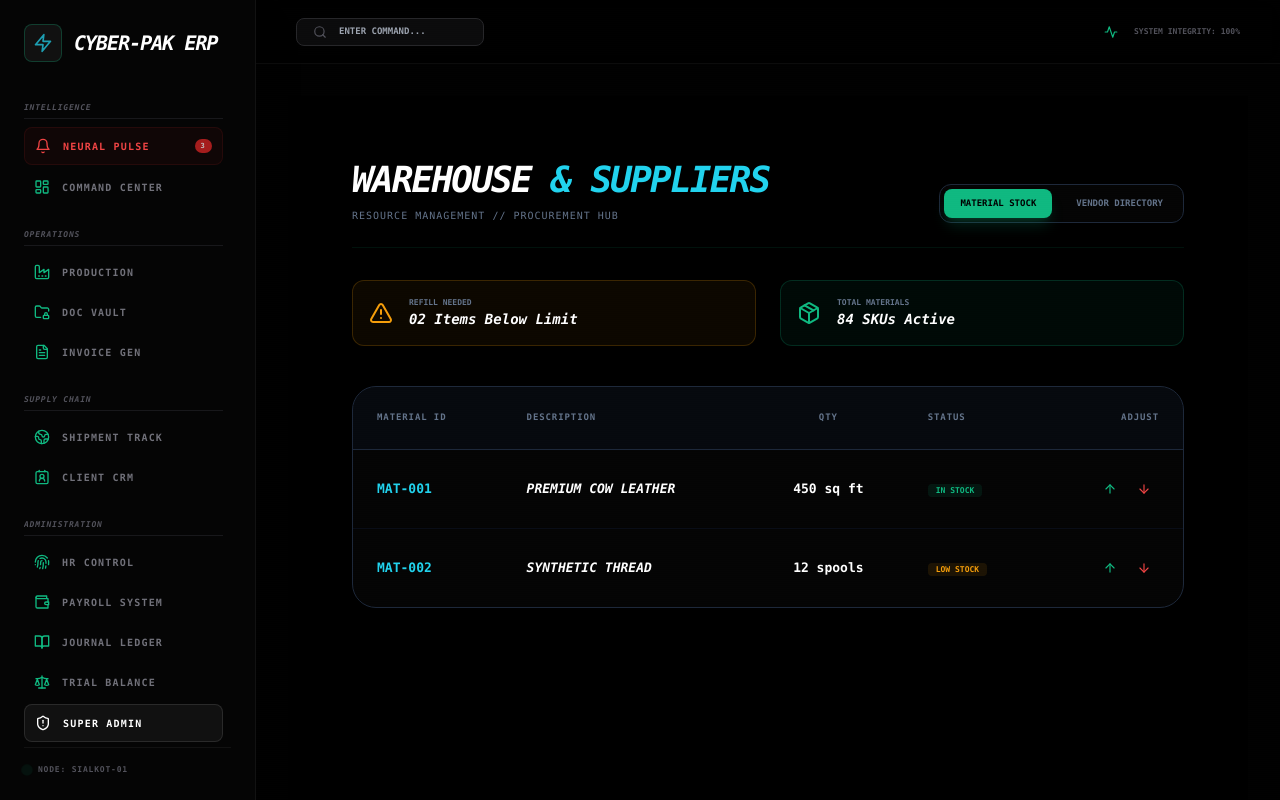
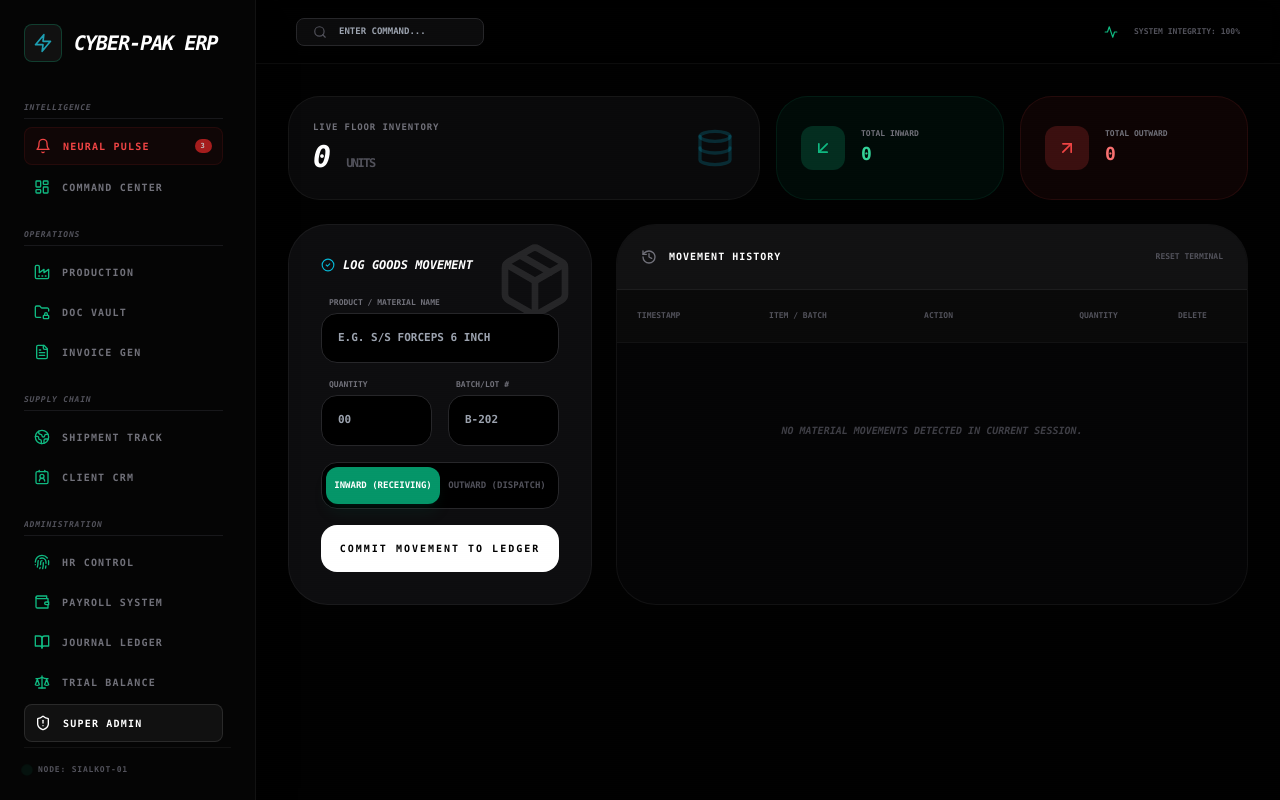
Before and after one commit to champdevil420-glitch/cyber-pak-erp, a Next.js app: page /inventory in a window 1280 px wide. Built offline with nearby package versions, Linux system fonts and the light colour scheme.

Commit message:
Complete Unified Goods Movement Engine

```diff
--- a/app/inventory/page.tsx
+++ b/app/inventory/page.tsx
@@ -1,90 +1,220 @@
 "use client";
-import { useState } from "react";
-import { Box, AlertTriangle, ArrowDown, ArrowUp, Truck, Users, Package, Search } from "lucide-react";
+import React, { useState, useEffect } from "react";
+import {
+  Package, ArrowDownLeft, ArrowUpRight,
+  Database, History, Search, Filter,
+  Trash2, Download, CheckCircle2
+} from "lucide-react";
 
-export default function InventoryPage() {
-  const [activeTab, setActiveTab] = useState("stock"); // 'stock' or 'suppliers'
+export default function InventoryMaster() {
+  const [mounted, setMounted] = useState(false);
+  const [movement, setMovement] = useState<any[]>([]);
+  const [form, setForm] = useState({
+    itemName: "",
+    quantity: "",
+    type: "Inward",
+    batch: "",
+    unit: "Pcs"
+  });
 
-  const [items] = useState([
-    { id: "MAT-001", name: "Premium Cow Leather", qty: 450, unit: "sq ft", status: "In Stock" },
-    { id: "MAT-002", name: "Synthetic Thread", qty: 12, unit: "spools", status: "Low Stock" },
-  ]);
+  // Load Data
+  useEffect(() => {
+    setMounted(true);
+    const saved = localStorage.getItem("cyberPak_inventory_v3");
+    if (saved) setMovement(JSON.parse(saved));
+  }, []);
 
-  const [suppliers] = useState([
-    { id: "SUP-101", name: "Sialkot Tannery Hub", category: "Raw Leather", leadTime: "3-5 Days", rating: "98%" },
-    { id: "SUP-102", name: "Pak-Global Chemicals", category: "Dyes & Finishing", leadTime: "2 Days", rating: "92%" },
-    { id: "SUP-103", name: "Threads & Co.", category: "Hardware", leadTime: "1 Day", rating: "100%" },
-  ]);
+  // Save Data
+  const updateStorage = (newList: any[]) => {
+    setMovement(newList);
+    localStorage.setItem("cyberPak_inventory_v3", JSON.stringify(newList));
+  };
+
+  const handleLog = (e: React.FormEvent) => {
+    e.preventDefault();
+    if (!form.itemName || !form.quantity) return;
+
+    const newLog = {
+      id: Date.now(),
+      timestamp: new Date().toLocaleString('en-GB', {
+        day: '2-digit', month: 'short', hour: '2-digit', minute: '2-digit'
+      }),
+      ...form,
+      quantity: parseInt(form.quantity)
+    };
+
+    updateStorage([newLog, ...movement]);
+    setForm({ ...form, itemName: "", quantity: "", batch: "" });
+  };
+
+  const deleteLog = (id: number) => {
+    const filtered = movement.filter(item => item.id !== id);
+    updateStorage(filtered);
+  };
+
+  // Calculations
+  const totalIn = movement.filter(m => m.type === "Inward").reduce((a, b) => a + b.quantity, 0);
+  const totalOut = movement.filter(m => m.type === "Outward").reduce((a, b) => a + b.quantity, 0);
+  const currentStock = totalIn - totalOut;
+
+  if (!mounted) return null;
 
   return (
-    <div className="p-8 md:p-16 min-h-screen bg-black text-emerald-400 font-mono text-[13px]">
-      <div className="flex justify-between items-end mb-8 border-b border-emerald-500/10 pb-6">
+    <div className="space-y-6 animate-in fade-in slide-in-from-bottom-2 duration-700">
+
+      {/* HEADER & ANALYTICS */}
+      <div className="grid grid-cols-1 md:grid-cols-4 gap-4">
+        <div className="md:col-span-2 bg-zinc-900/40 border border-white/5 p-6 rounded-[2rem] flex items-center justify-between">
           <div>
-          <h1 className="text-4xl font-black italic tracking-tighter uppercase text-white">
-            Warehouse <span className="text-cyan-400">& Suppliers</span>
-          </h1>
-          <p className="text-[10px] text-slate-500 uppercase tracking-widest mt-2">Resource Management // Procurement Hub</p>
+            <p className="text-[9px] font-black text-zinc-500 uppercase tracking-widest mb-1">Live Floor Inventory</p>
+            <h2 className="text-3xl font-black italic text-white uppercase tracking-tighter">
+              {currentStock.toLocaleString()} <span className="text-xs text-zinc-600 not-italic">Units</span>
+            </h2>
           </div>
-        <div className="flex gap-2 bg-[#050505] p-1 rounded-xl border border-slate-800">
-            <button
-                onClick={() => setActiveTab("stock")}
-                className={`px-4 py-2 rounded-lg font-black text-[9px] uppercase transition-all ${activeTab === 'stock' ? 'bg-emerald-500 text-black shadow-lg shadow-emerald-500/20' : 'text-slate-500 hover:text-white'}`}
-            >
-                Material Stock
-            </button>
-            <button
-                onClick={() => setActiveTab("suppliers")}
-                className={`px-4 py-2 rounded-lg font-black text-[9px] uppercase transition-all ${activeTab === 'suppliers' ? 'bg-cyan-500 text-black shadow-lg shadow-cyan-500/20' : 'text-slate-500 hover:text-white'}`}
-            >
-                Vendor Directory
-            </button>
+          <Database size={40} className="text-cyan-500/20" />
+        </div>
+
+        <div className="bg-emerald-500/5 border border-emerald-500/10 p-6 rounded-[2rem] flex items-center gap-4">
+          <div className="p-3 bg-emerald-500/20 rounded-xl"><ArrowDownLeft className="text-emerald-500" size={20} /></div>
+          <div>
+            <p className="text-[8px] font-black text-zinc-500 uppercase">Total Inward</p>
+            <p className="text-lg font-black text-emerald-400">{totalIn}</p>
           </div>
         </div>
 
-      {activeTab === "stock" ? (
-        <div className="animate-in fade-in duration-500">
-          <div className="grid grid-cols-1 md:grid-cols-2 gap-6 mb-10">
-            <div className="bg-amber-500/5 border border-amber-500/20 p-4 rounded-xl flex items-center gap-4">
-                <AlertTriangle className="text-amber-500" />
+        <div className="bg-red-500/5 border border-red-500/10 p-6 rounded-[2rem] flex items-center gap-4">
+          <div className="p-3 bg-red-500/20 rounded-xl"><ArrowUpRight className="text-red-500" size={20} /></div>
           <div>
-                    <p className="text-[8px] text-slate-500 uppercase font-black">Refill Needed</p>
-                    <p className="text-sm font-bold text-white italic">02 Items Below Limit</p>
-                </div>
-            </div>
-            <div className="bg-emerald-500/5 border border-emerald-500/20 p-4 rounded-xl flex items-center gap-4">
-                <Package className="text-emerald-500" />
-                <div>
-                    <p className="text-[8px] text-slate-500 uppercase font-black">Total Materials</p>
-                    <p className="text-sm font-bold text-white italic">84 SKUs Active</p>
+            <p className="text-[8px] font-black text-zinc-500 uppercase">Total Outward</p>
+            <p className="text-lg font-black text-red-400">{totalOut}</p>
           </div>
         </div>
       </div>
 
-          <div className="bg-[#050505] border border-slate-800 rounded-3xl overflow-hidden">
-            <table className="w-full text-left">
-                <thead className="bg-slate-900/30 text-slate-500 uppercase text-[9px] font-black tracking-widest border-b border-slate-800">
+      <div className="grid grid-cols-1 lg:grid-cols-3 gap-6">
+
+        {/* INPUT PANEL */}
+        <div className="lg:col-span-1 space-y-4">
+          <form onSubmit={handleLog} className="bg-zinc-900/60 border border-white/5 p-8 rounded-[2.5rem] relative overflow-hidden">
+            <div className="absolute top-0 right-0 p-4 opacity-10"><Package size={80} /></div>
+
+            <h3 className="text-xs font-black uppercase italic mb-6 flex items-center gap-2">
+              <CheckCircle2 size={14} className="text-cyan-500" /> Log Goods Movement
+            </h3>
+
+            <div className="space-y-4 relative z-10">
+              <div>
+                <label className="text-[8px] font-black uppercase text-zinc-500 ml-2 mb-1 block">Product / Material Name</label>
+                <input
+                  required
+                  placeholder="e.g. S/S FORCEPS 6 INCH"
+                  className="w-full bg-black border border-zinc-800 p-4 rounded-2xl text-[11px] font-bold uppercase focus:border-cyan-500 outline-none transition-all"
+                  value={form.itemName}
+                  onChange={e => setForm({...form, itemName: e.target.value.toUpperCase()})}
+                />
+              </div>
+
+              <div className="grid grid-cols-2 gap-4">
+                <div>
+                  <label className="text-[8px] font-black uppercase text-zinc-500 ml-2 mb-1 block">Quantity</label>
+                  <input
+                    required
+                    type="number"
+                    placeholder="00"
+                    className="w-full bg-black border border-zinc-800 p-4 rounded-2xl text-[11px] font-bold outline-none"
+                    value={form.quantity}
+                    onChange={e => setForm({...form, quantity: e.target.value})}
+                  />
+                </div>
+                <div>
+                  <label className="text-[8px] font-black uppercase text-zinc-500 ml-2 mb-1 block">Batch/Lot #</label>
+                  <input
+                    placeholder="B-202"
+                    className="w-full bg-black border border-zinc-800 p-4 rounded-2xl text-[11px] font-bold uppercase outline-none"
+                    value={form.batch}
+                    onChange={e => setForm({...form, batch: e.target.value.toUpperCase()})}
+                  />
+                </div>
+              </div>
+
+              <div className="flex bg-black p-1 rounded-2xl border border-zinc-800">
+                <button
+                  type="button"
+                  onClick={() => setForm({...form, type: 'Inward'})}
+                  className={`flex-1 py-3 rounded-xl text-[9px] font-black uppercase transition-all ${form.type === 'Inward' ? 'bg-emerald-600 text-white shadow-lg shadow-emerald-900/20' : 'text-zinc-600'}`}
+                >
+                  Inward (Receiving)
+                </button>
+                <button
+                  type="button"
+                  onClick={() => setForm({...form, type: 'Outward'})}
+                  className={`flex-1 py-3 rounded-xl text-[9px] font-black uppercase transition-all ${form.type === 'Outward' ? 'bg-red-600 text-white shadow-lg shadow-red-900/20' : 'text-zinc-600'}`}
+                >
+                  Outward (Dispatch)
+                </button>
+              </div>
+
+              <button className="w-full bg-white text-black py-4 rounded-2xl font-black text-[10px] uppercase tracking-[0.2em] hover:bg-cyan-400 hover:scale-[1.02] transition-all active:scale-95 mt-4">
+                Commit Movement to Ledger
+              </button>
+            </div>
+          </form>
+        </div>
+
+        {/* LEDGER TABLE */}
+        <div className="lg:col-span-2 bg-zinc-900/20 border border-white/5 rounded-[2.5rem] flex flex-col overflow-hidden">
+          <div className="p-6 border-b border-white/5 flex justify-between items-center bg-white/5">
+            <div className="flex items-center gap-3">
+              <History size={16} className="text-zinc-500" />
+              <span className="text-[10px] font-black uppercase tracking-widest">Movement History</span>
+            </div>
+            <button
+              onClick={() => { if(window.confirm('Clear all logs?')) updateStorage([]); }}
+              className="text-[8px] font-black text-zinc-600 hover:text-red-500 uppercase transition-all"
+            >
+              Reset Terminal
+            </button>
+          </div>
+
+          <div className="flex-1 overflow-y-auto max-h-[500px] no-scrollbar">
+            <table className="w-full text-left border-collapse">
+              <thead className="sticky top-0 bg-[#0a0a0a] text-[8px] font-black text-zinc-600 uppercase border-b border-white/5 z-10">
                 <tr>
-                        <th className="p-6">Material ID</th>
-                        <th className="p-6">Description</th>
-                        <th className="p-6 text-center">Qty</th>
-                        <th className="p-6">Status</th>
-                        <th className="p-6 text-right">Adjust</th>
+                  <th className="p-5">Timestamp</th>
+                  <th className="p-5">Item / Batch</th>
+                  <th className="p-5">Action</th>
+                  <th className="p-5 text-right">Quantity</th>
+                  <th className="p-5 text-center">Delete</th>
                 </tr>
               </thead>
-                <tbody className="divide-y divide-slate-900/50">
-                    {items.map((item) => (
-                        <tr key={item.id} className="hover:bg-emerald-500/[0.02] transition-colors">
-                            <td className="p-6 text-cyan-400 font-bold">{item.id}</td>
-                            <td className="p-6 text-white font-black italic uppercase">{item.name}</td>
-                            <td className="p-6 text-center text-white font-bold">{item.qty} {item.unit}</td>
-                            <td className="p-6">
-                                <span className={`px-2 py-0.5 rounded text-[8px] font-black uppercase ${item.status === 'In Stock' ? 'bg-emerald-500/10 text-emerald-500' : 'bg-amber-500/10 text-amber-500'}`}>
-                                    {item.status}
+              <tbody className="divide-y divide-white/5">
+                {movement.length === 0 && (
+                  <tr>
+                    <td colSpan={5} className="p-20 text-center text-[10px] font-bold text-zinc-700 uppercase italic">
+                      No material movements detected in current session.
+                    </td>
+                  </tr>
+                )}
+                {movement.map((log) => (
+                  <tr key={log.id} className="group hover:bg-white/5 transition-all">
+                    <td className="p-5 text-[10px] text-zinc-500 font-mono">{log.timestamp}</td>
+                    <td className="p-5">
+                      <p className="text-[11px] font-black text-white leading-none">{log.itemName}</p>
+                      <p className="text-[8px] text-zinc-600 font-bold mt-1 uppercase">Batch: {log.batch || 'GENERAL'}</p>
+                    </td>
+                    <td className="p-5">
+                      <span className={`text-[8px] font-black px-2 py-1 rounded border uppercase tracking-tighter
+                        ${log.type === 'Inward' ? 'text-emerald-500 border-emerald-500/20 bg-emerald-500/5' : 'text-red-500 border-red-500/20 bg-red-500/5'}`}>
+                        {log.type}
                       </span>
                     </td>
-                            <td className="p-6 text-right flex justify-end gap-1">
-                                <button className="p-2 hover:bg-slate-800 rounded text-emerald-500"><ArrowUp size={14} /></button>
-                                <button className="p-2 hover:bg-slate-800 rounded text-red-500"><ArrowDown size={14} /></button>
+                    <td className={`p-5 text-right font-black text-xs ${log.type === 'Inward' ? 'text-emerald-400' : 'text-red-400'}`}>
+                      {log.type === 'Inward' ? '+' : '-'}{log.quantity.toLocaleString()}
+                    </td>
+                    <td className="p-5 text-center">
+                      <button onClick={() => deleteLog(log.id)} className="text-zinc-800 hover:text-red-500 transition-all">
+                        <Trash2 size={14} />
+                      </button>
                     </td>
                   </tr>
                 ))}
@@ -92,38 +222,7 @@ export default function InventoryPage() {
             </table>
           </div>
         </div>
-      ) : (
-        <div className="animate-in fade-in duration-500 space-y-4">
-          <div className="grid grid-cols-1 md:grid-cols-2 lg:grid-cols-3 gap-6">
-            {suppliers.map((sup) => (
-              <div key={sup.id} className="bg-[#050505] border border-slate-800 p-6 rounded-2xl group hover:border-cyan-400/30 transition-all">
-                <div className="flex justify-between items-start mb-6">
-                  <div className="p-3 bg-black rounded-lg border border-slate-800 text-cyan-400">
-                    <Truck size={20} />
       </div>
-                  <span className="text-[10px] text-emerald-500 font-black uppercase">{sup.rating} Reliability</span>
-                </div>
-                <h3 className="text-white font-black uppercase text-lg italic">{sup.name}</h3>
-                <p className="text-[10px] text-slate-500 uppercase font-bold tracking-tighter mb-6">{sup.category} // {sup.id}</p>
-
-                <div className="grid grid-cols-2 gap-4 text-[9px] uppercase font-black tracking-widest text-slate-600 mb-6">
-                  <div>
-                    <p className="mb-1">Lead Time</p>
-                    <p className="text-white">{sup.leadTime}</p>
-                  </div>
-                  <div>
-                    <p className="mb-1">Terms</p>
-                    <p className="text-white text-[8px]">NET-30</p>
-                  </div>
-                </div>
-                <button className="w-full bg-slate-900 py-3 rounded-lg text-[10px] font-black uppercase border border-slate-800 hover:border-cyan-400 transition-all text-white">
-                  Place Material Order
-                </button>
-              </div>
-            ))}
-          </div>
-        </div>
-      )}
     </div>
   );
 }
```
Lines whose indentation alone changed are shown as unchanged.
